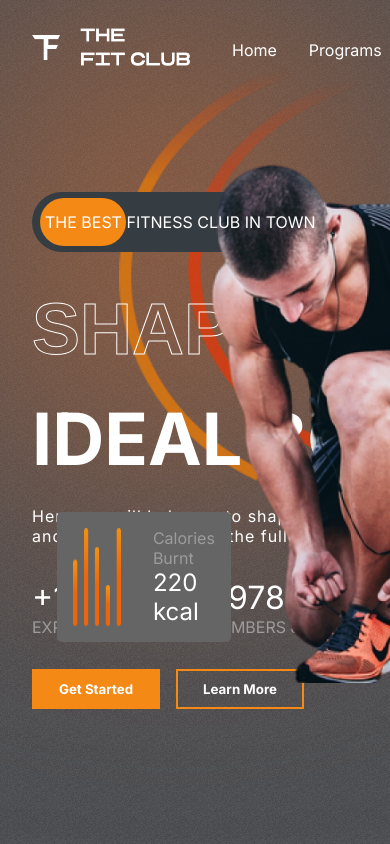
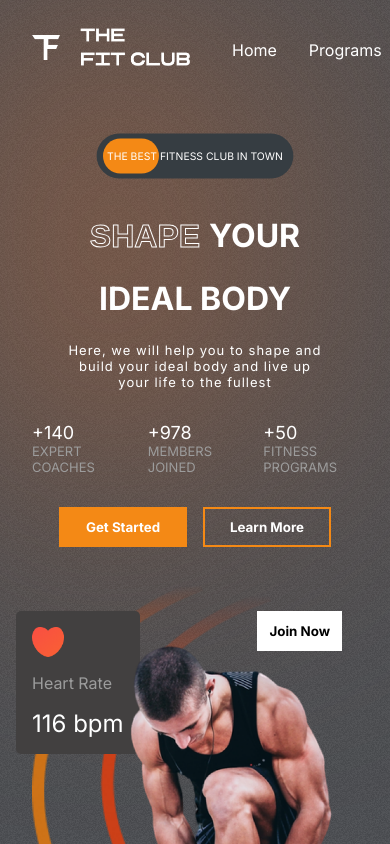
Before and after one commit to ThomasSzentirmay/FT-demo-st, a React (Create React App) app: page / in a window 390 px wide. Shown: the top 844 px of the page. Built offline with nearby package versions, Linux system fonts and the light colour scheme; the HTML template or start-up script is replaced by a standard one.

Commit message:
finished responsive design for hero, will come back to nav bar

```diff
--- a/src/components/Hero/Hero.css
+++ b/src/components/Hero/Hero.css
@@ -189,3 +189,88 @@
     height: 30rem;
     left: 0;
 }
+
+
+/* RESPONSIVE DESIGN */
+
+
+@media screen and (max-width: 768px) {
+    .hero {
+        flex-direction: column;
+    }
+
+    .hero-blur {
+        width: 14rem;
+    }
+
+    .the-best-ad {
+        margin-top: 0;
+        font-size: small;
+        align-self: center;
+        transform: scale(0.8);
+    }
+
+    .hero-text {
+        font-size: xx-large;
+        align-items: center;
+        justify-content: center;
+    }
+
+    .hero-text > div:nth-of-type(3) {
+        font-size: small;
+        font-weight: 200;
+        letter-spacing: 1px;
+        text-align: center;
+    }
+
+    .hero-buttons {
+        justify-content: center;
+    }
+
+    .figures > div >span:nth-of-type(1) {
+        font-size: large;
+    }
+
+    .figures > div >span:nth-of-type(2) {
+        font-size: small;
+    }
+
+    .right-h {
+        position: relative;
+        background: none;
+    }
+
+    .heart-rate {
+        left: 1rem;
+        top: 2rem;
+    }
+
+    .calories {
+        position: relative;
+        top: 5rem;
+        left: 2rem;
+    }
+
+    .calories>img {
+        width: 2rem;
+    }
+
+    .calories > div > :nth-child(2) {
+        color: #fff;
+        font-size: 1rem;
+    }
+
+    .hero-image {
+        position: relative;
+        width: 15rem;
+        left: 7rem;
+        top: 4rem;
+        align-self: center;
+    }
+
+    .hero-image-back {
+        width: 15rem;
+        left: 2rem;
+        top: 0rem;
+    }
+}
--- a/src/components/Hero/Hero.jsx
+++ b/src/components/Hero/Hero.jsx
@@ -1,4 +1,4 @@
-import React from 'react';
+ import React from 'react';
 import './Hero.css';
 import Header from '../Header/Header';
 import hero_image from "../../assets/hero_image.png";
@@ -11,6 +11,7 @@
 const Hero = () => {
 
     const transition = {type: 'spring', duration: 3}
+    const mobile = window.innerWidth <= 768 ? true : false;
 
     return (
         <div className='hero'>
@@ -22,7 +23,7 @@
                 {/* The best ad */}
                 <div className="the-best-ad">
                     <motion.div
-                    initial={{left: '238px'}}
+                    initial={{left: mobile ? '165px' : '238px'}}
                     whileInView={{left: '8px'}}
                     transition={{...transition, type: 'tween'}}
                     >
```
